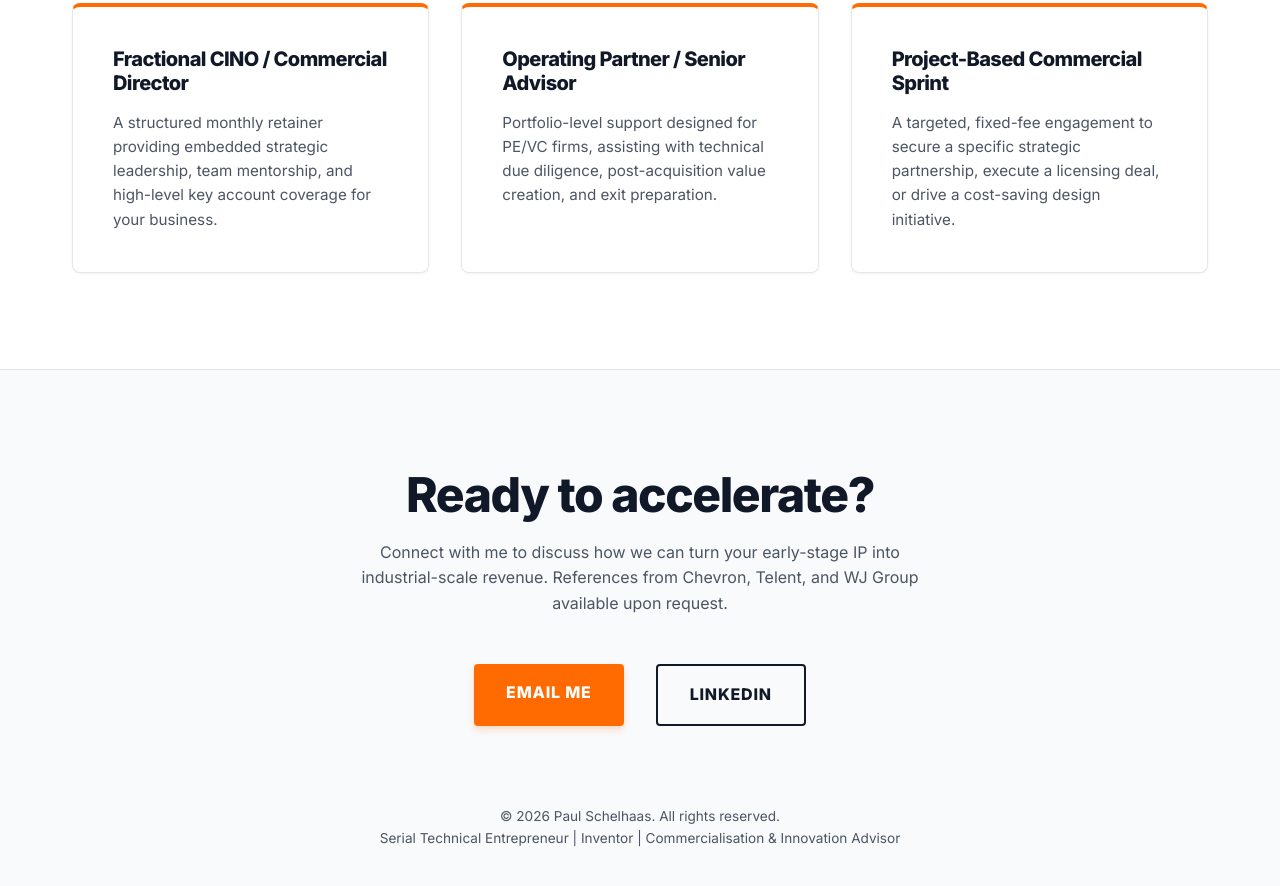
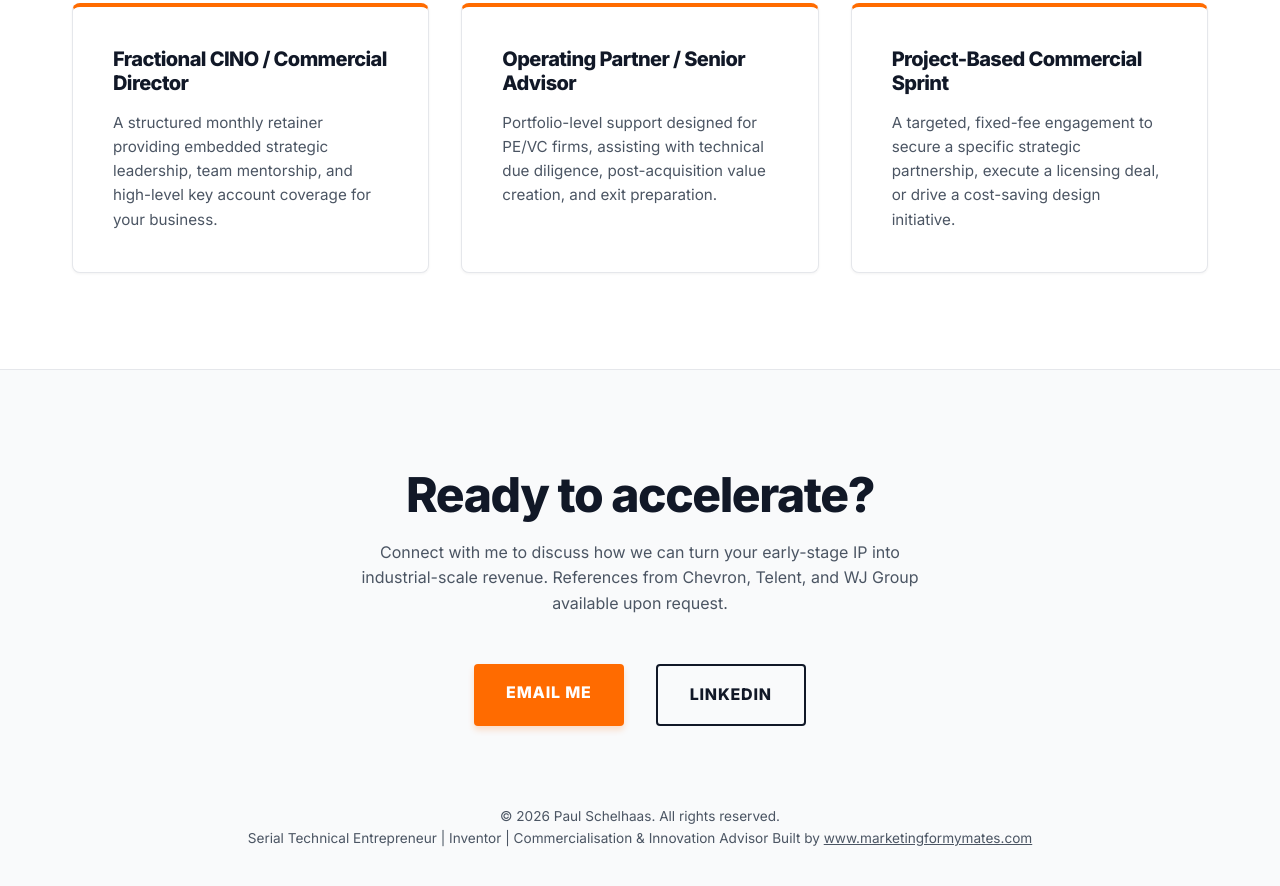
Before and after one commit to silegrand/paulschelhaas, a plain HTML site: page index.html in a window 1280 px wide. Shown: the part 3827-4713 px from the top of the page. Drawn offline with Linux system fonts and the light colour scheme; a web font is replaced by a local one.

Commit message:
Update index.html

```diff
--- a/index.html
+++ b/index.html
@@ -502,7 +502,7 @@
             <p style="margin-top: 5rem; color: var(--text-muted); font-size: 0.85rem;">
                 &copy; 2026 Paul Schelhaas. All rights reserved. <br>
                 Serial Technical Entrepreneur | Inventor | Commercialisation & Innovation Advisor
-            </p>
+                <span>Built by <a href="https://www.marketingformymates.com" target="_blank" rel="noopener" style="color: inherit; text-decoration: underline;">www.marketingformymates.com</a></span>            </p>
         </div>
     </section>
 
```
